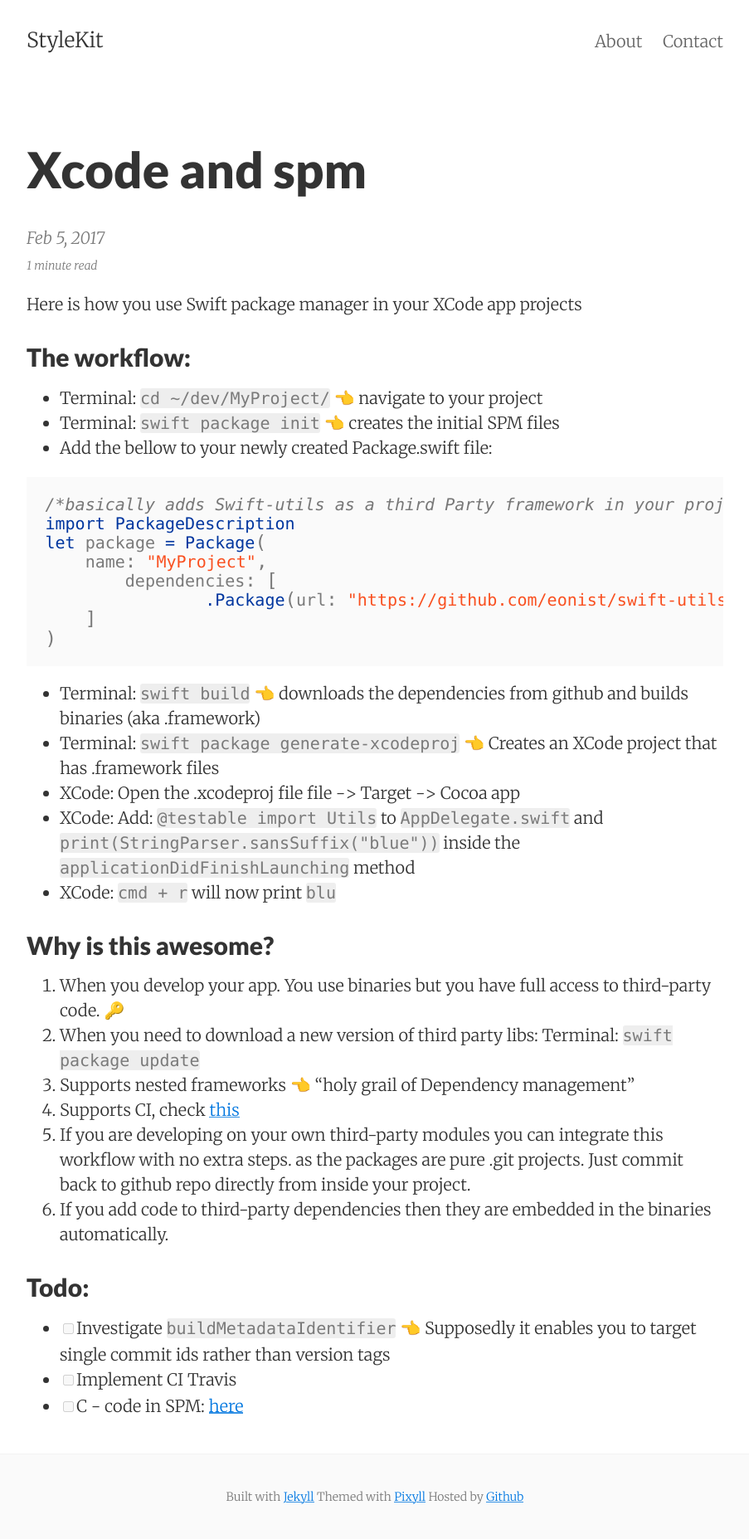
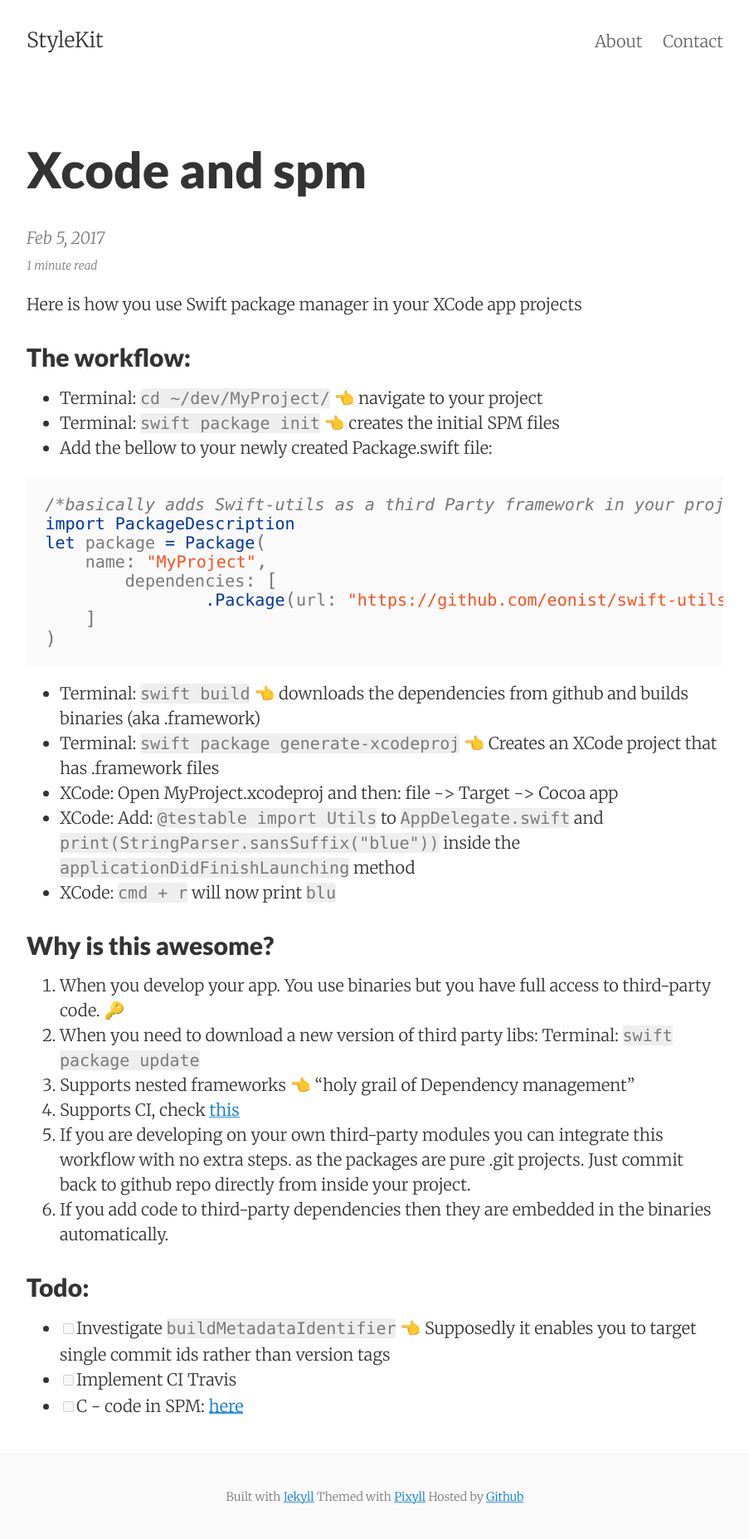
Before and after one commit to stylekit/stylekit.github.io, a Jekyll site: the page built from _posts/2017-02-05-Xcode-and-spm.md, in a window 1280 px wide. Shown: the whole page at 83% size, without its empty margins (188-1091 px from the left). Built offline with Jekyll 4.4.1, drawn with Linux system fonts in a browser that asks for light colours; nearby versions of some CDN libraries; comment, search, counter and statistics services are not loaded.

Commit message:
Files modified: 1


Modified 1 file:
_posts/2017-02-05-Xcode-and-spm.md

```diff
--- a/_posts/2017-02-05-Xcode-and-spm.md
+++ b/_posts/2017-02-05-Xcode-and-spm.md
@@ -19,7 +19,7 @@ let package = Package(
 
 - Terminal: ``swift build`` 👈 downloads the dependencies from github and builds binaries (aka .framework)
 - Terminal: ``swift package generate-xcodeproj`` 👈  Creates an XCode project that has .framework files
-- XCode: Open the .xcodeproj file file -> Target -> Cocoa app
+- XCode: Open MyProject.xcodeproj and then: file -> Target -> Cocoa app
 - XCode: Add: ``@testable import Utils`` to ``AppDelegate.swift`` and ``print(StringParser.sansSuffix("blue"))`` inside the ``applicationDidFinishLaunching`` method
 - XCode: ``cmd + r`` will now print ``blu``
 
```
